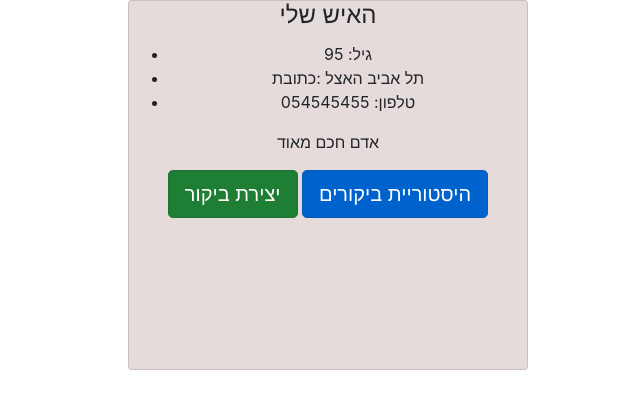
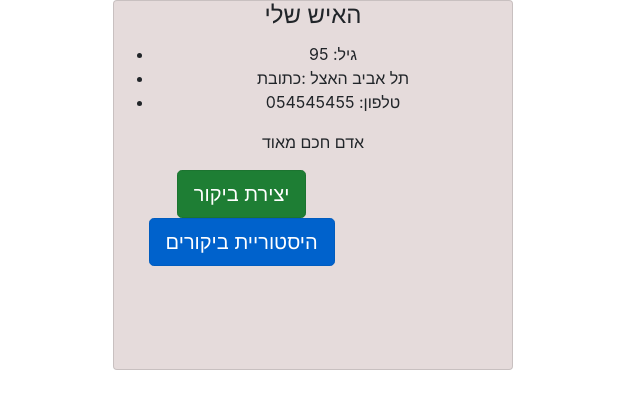
Before and after one commit to linoy1/web20, a Django app: page /lonely/1 in a window 1280 px wide. Shown: the part 116-525 px from the top of the page, without its empty margins (2-642 px from the left). Run offline with Django 3.2, Linux system fonts and the light colour scheme; a user stored in the database is signed in; data comes from the database, SQL or seed files in the repository; some libraries are stand-ins or nearby versions.

Commit message:
added the details of the people

```diff
--- a/elder_gurder_proj/elder_gurder_service/templates/people_detail.html
+++ b/elder_gurder_proj/elder_gurder_service/templates/people_detail.html
@@ -2,7 +2,9 @@
 {% block body_block %}
 
     <div class='container'>
-        <div class="col-lg 3 col-md-3  col-sm-12 col-xs-12">
+        <div class="row">
+
+            <div class="col-md-8  col-sm-12 col-xs-12">
                 <div class="card card-inverse card-primary text-center">
                 <div class="card-block">
                     <h4 class="card-title">{{ lonely_person.name }}</h4>
@@ -23,23 +25,40 @@
                     <p class="card-text">
                         {{ lonely_person.deatils }}
                     </p>
+
+                    <div class="row">
+                        <div class="col-md-8  col-sm-12 col-xs-12">
                             <a href="{% url 'create_visit' %}" class="btn btn-success btn-lg active" role="button" aria-pressed="true">יצירת ביקור</a>
+                        </div>
+                        <div class="col-md-8  col-sm-12 col-xs-12">
                             <a href="{% url 'list_view_visits' loneny_id=lonely_person.pk %}" class="btn btn-primary btn-lg active" role="button" aria-pressed="true">
                                 היסטוריית ביקורים
                             </a>
+                        </div>
                         {% comment %} display button only if the user created the loenly person {% endcomment %}
                         {% if user.email == lonely_person.user.email %}
+                            <div class="col-md-8  col-sm-12 col-xs-12">
                                 <a href="{%url 'delete_lonely' pk=lonely_person.pk %}" class="btn btn-danger btn-lg active">
                                     מחק
                                 </a>
+                            </div>
+                            <div class="col-md-8  col-sm-12 col-xs-12">
                                 <a href="{%url 'update_lonely' pk=lonely_person.pk %}" class="btn btn-info btn-lg active">
                                     עדכן פרטים
                                 </a>
+                            </div>
+
                         {% endif %}
+                    </div>
+
+
+
 
                 </div>
                 </div>
             </div>
+
+        </div>
     </div>
 
 {% endblock %}
```
Lines whose indentation alone changed are shown as unchanged.
